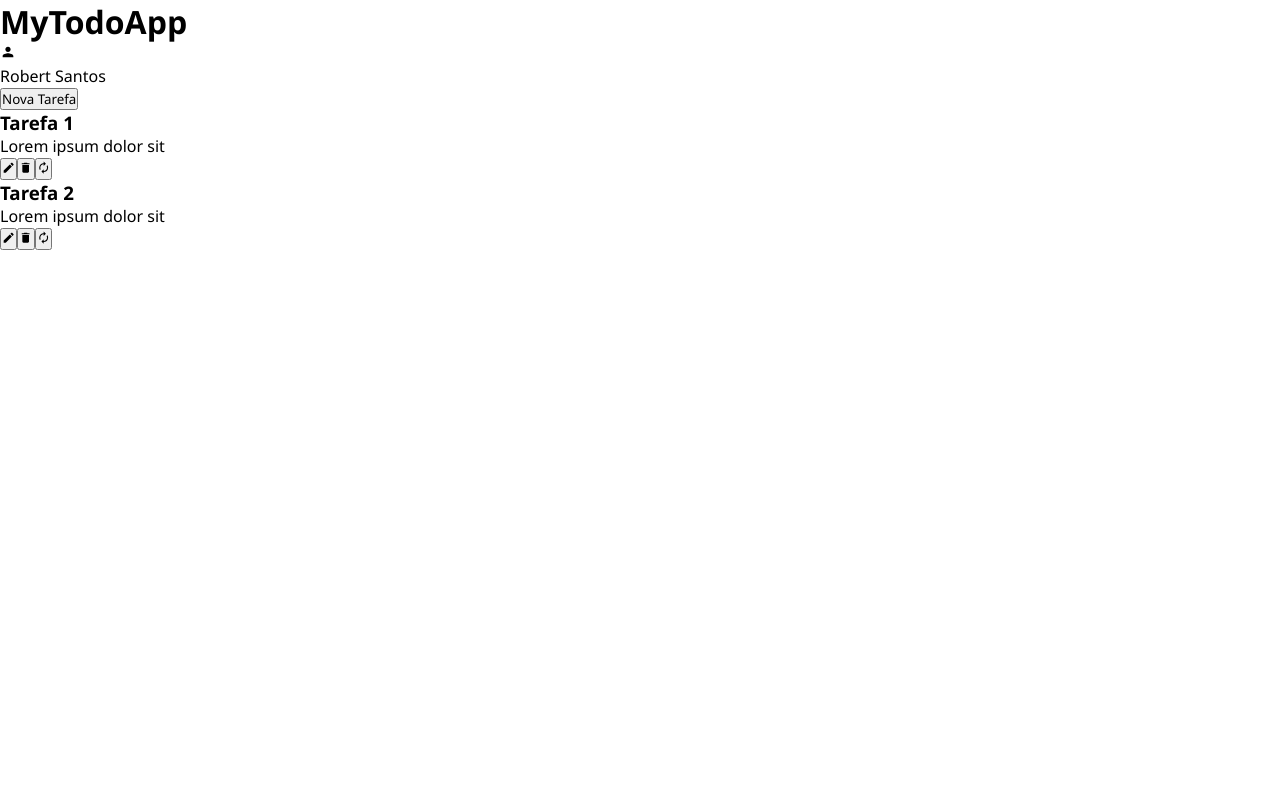
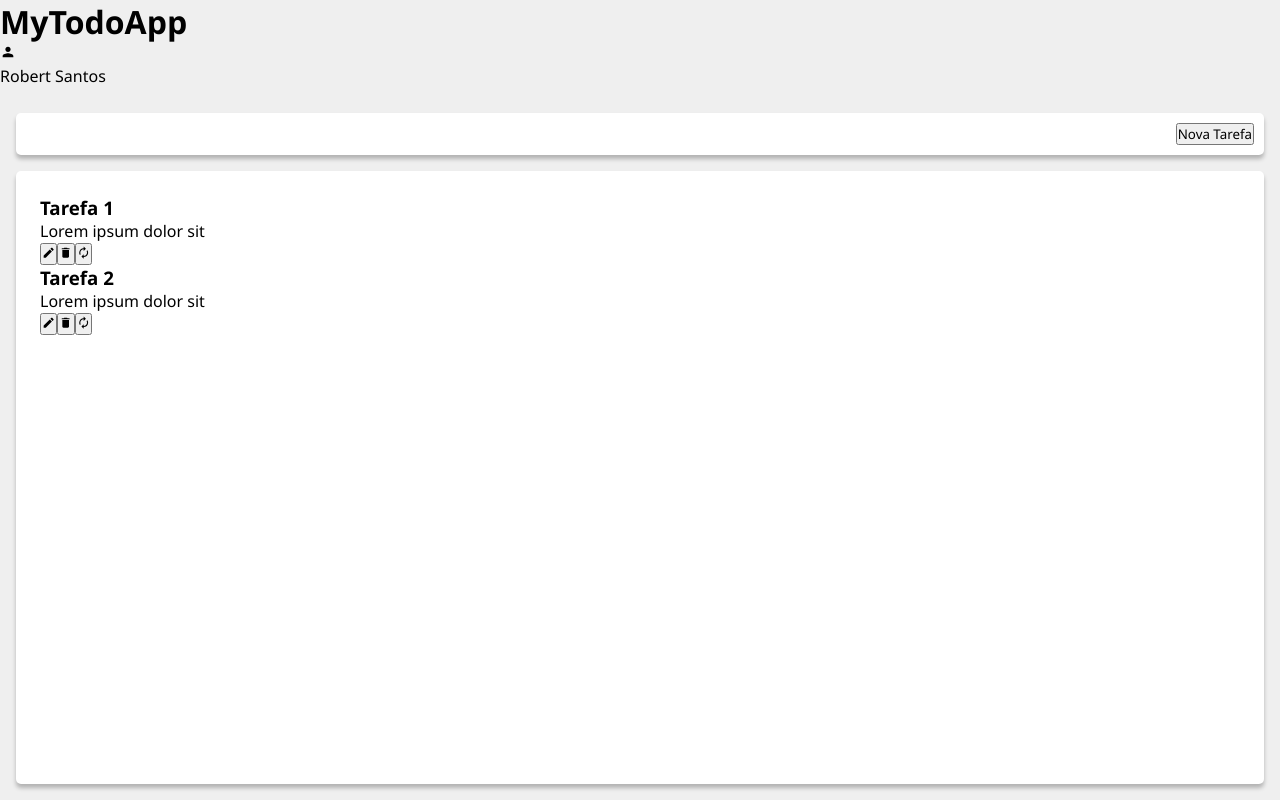
Before and after one commit to robertsantosti/mytodoapp, a React (Vite) app: page / in a window 1280 px wide. Built offline with nearby package versions, Linux system fonts and the light colour scheme.

Commit message:
Estiliando o Layout da Aplicação

```diff
--- a/src/layouts/AppLayout.jsx
+++ b/src/layouts/AppLayout.jsx
@@ -1,6 +1,8 @@
 import { Outlet, useLocation, useNavigate } from "react-router-dom"
 import { HeaderComponent } from "../components/header/HeaderComponent"
 import { ButtonComponent } from "../components/button/ButtonComponent"
+
+import * as Styled from "./AppLayout.style"
 
 export const AppLayout = () => {
   const navigate = useNavigate();
@@ -12,20 +14,20 @@
   }
 
   return (
-    <div className="Layout">
+    <Styled.Layout>
       <HeaderComponent/>
 
-      <main className="Main">
-        <div className="ActionsContainer">
+      <Styled.Main>
+        <Styled.ActionsContainer>
           <ButtonComponent onClick={handleClick}>
             { location.pathname.includes('/todo') ? 'Ver Tarefas' : 'Nova Tarefa' }
           </ButtonComponent>
-        </div>
+        </Styled.ActionsContainer>
 
-        <section className="MainContainer">
+        <Styled.MainContainer>
           <Outlet/>
-        </section>
-      </main>
-    </div>
+        </Styled.MainContainer>
+      </Styled.Main>
+    </Styled.Layout>
   )
 }
--- /dev/null
+++ b/src/layouts/AppLayout.style.jsx
@@ -0,0 +1,46 @@
+import styled from 'styled-components'
+
+export const Layout = styled.div`
+  display: flex;
+  width: 100%;
+  height: 100%;
+  flex-direction: column;
+  align-items: flex-start;
+  gap: 0.625rem;
+  background: #EFEFEF;
+`;
+
+export const Main = styled.main`
+  display: flex;
+  padding: 1rem;
+  flex-direction: column;
+  align-items: flex-start;
+  gap: 1rem;
+  flex: 1 0 0;
+  align-self: stretch;
+`;
+
+export const ActionsContainer = styled.div`
+  display: flex;
+  padding: 10px;
+  justify-content: flex-end;
+  align-items: center;
+  gap: 10px;
+  align-self: stretch;
+  border-radius: 5px;
+  background: #FFF;
+  box-shadow: 0px 4px 4px 0px rgba(0, 0, 0, 0.25);
+`;
+
+export const MainContainer = styled.section`
+  display: flex;
+  padding: 24px;
+  flex-direction: column;
+  align-items: flex-start;
+  gap: 16px;
+  flex: 1 0 0;
+  align-self: stretch;
+  border-radius: 5px;
+  background: #FFF;
+  box-shadow: 0px 4px 4px 0px rgba(0, 0, 0, 0.25);
+`;
```
